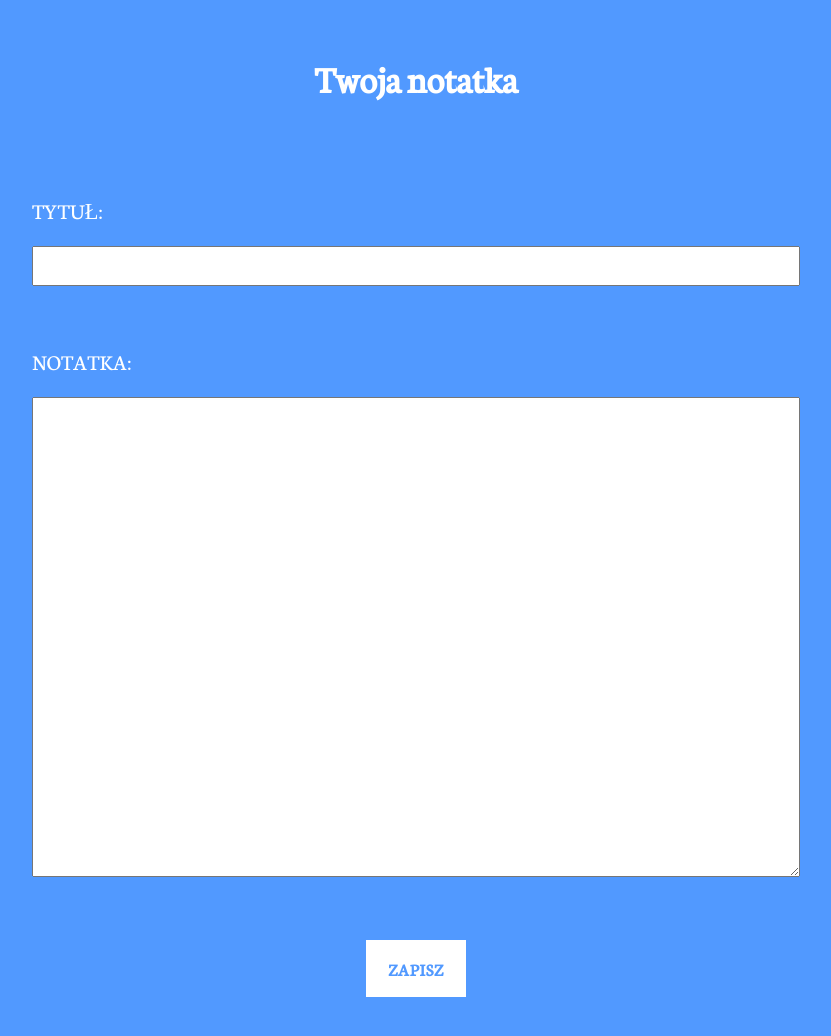
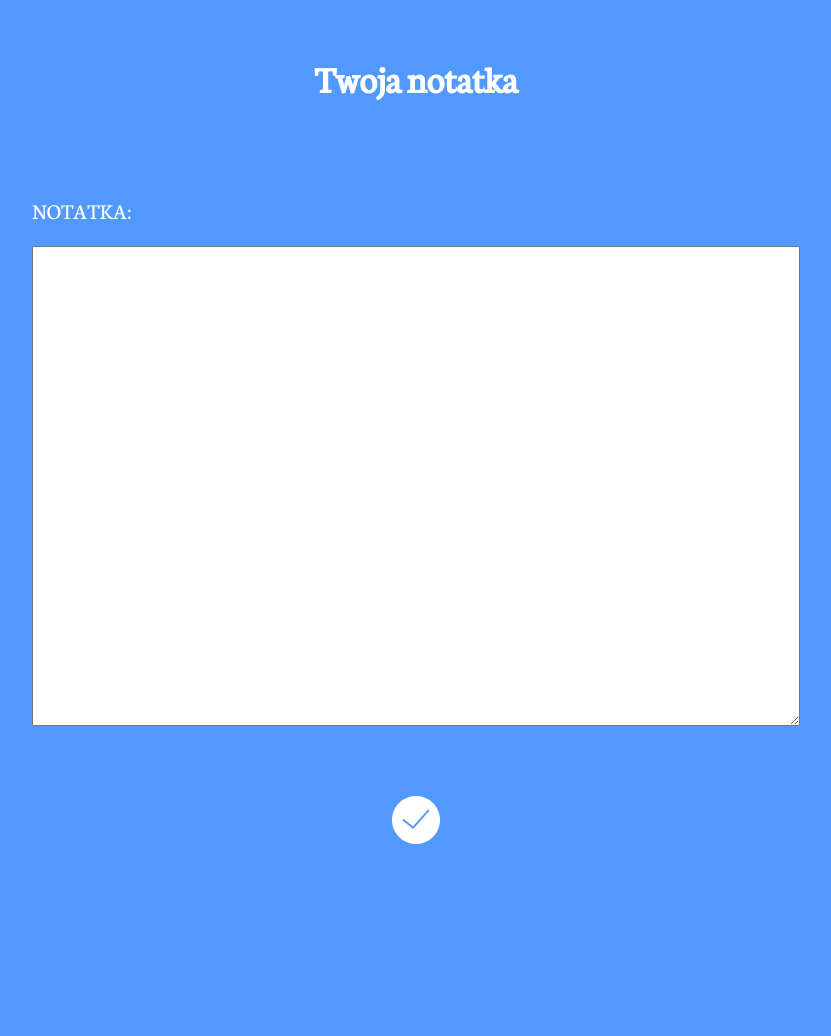
Before and after one commit to AleksandraBozenko/notatka, a website: page src/content/index.html in a window 1280 px wide. Shown: the whole page, without its empty margins (224-1055 px from the left). After the commit the page ends 890 px from the top, so only its background shows below. Drawn offline with nearby package versions, Linux system fonts and the light colour scheme; files that its build step writes are made by us from their sources.

Commit message:
Feat: Saving note in js & delete title

```diff
--- a/src/content/index.html
+++ b/src/content/index.html
@@ -35,22 +35,19 @@
        <h1 class="header__title">Twoja notatka</h1>
       </header>
       <section class="note">
-        <div class="note__title">
+        <!-- <div class="note__title">
           <p class="note__title--text">TYTUŁ:</p>
           <input class="note__title--input" type="text">
-        </div>
+        </div> -->
         <div class="note__about">
           <p class="note__about--text">NOTATKA:</p>
-          <textarea class="note__about--textarea" type="text"></textarea>
+          <textarea class="note__about--textarea note__about--textarea-js" type="text"></textarea>
         </div>
       </section>
       <div class="end">
         <div class="end__box">
-          <div class="end__box--icon">
+          <button class="end__box--icon end__box--icon-js">
             <img class="end__box--icon-img" src="/assets/img/tickClean.svg" alt="zapisz notatkę">
-          </div>
-          <button class="end__box--button">
-            <p class="end__box--button-text">ZAPISZ</p>
           </button>
         </div>
       </div>
--- a/src/js/main.js
+++ b/src/js/main.js
@@ -14,7 +14,26 @@ if ('serviceWorker' in navigator) {
   });
 }
 
-// Niżej możesz pisać.
+// Saving without button
 
+// const note = document.querySelector('.note__about--textarea-js');
 
-console.log(`Hello world!`);
+// note.addEventListener('keyup', (e) =>{
+//   localStorage.setItem('note', e.target.value);
+// })
+// if (localStorage.getItem('note')){
+//   note.value = localStorage.getItem('note');
+// }
+
+// Saving with button
+
+const note = document.querySelector('.note__about--textarea-js');
+const save = document.querySelector('.end__box--icon-js');
+
+save.addEventListener('click', (e) =>{
+  localStorage.setItem('note', note.value);
+})
+
+if (localStorage.getItem('note')){
+  note.value = localStorage.getItem('note');
+}
--- a/src/scss/main.scss
+++ b/src/scss/main.scss
@@ -28,24 +28,25 @@ html {
   @include center;
   flex-direction: column;
   padding: 20px;
-  &__title{
-    width: 70vw;
-    margin-bottom: 40px;
-    &--text{
-      width: 100%;
-    }
-    &--input{
-      width: 100%;
-      height: 5vh;
-      font-size: 1.2em;
-    }
-  }
+  // &__title{
+  //   width: 70vw;
+  //   margin-bottom: 40px;
+  //   &--text{
+  //     width: 100%;
+  //   }
+  //   &--input{
+  //     width: 100%;
+  //     height: 5vh;
+  //     font-size: 1.2em;
+  //   }
+  // }
   &__about{
     width: 70vw;
     &--textarea{
       width: 100%;
       height: 40vh;
       font-size: 1.2em;
+      padding: 10px;
     }
   }
 }
@@ -59,6 +60,8 @@ html {
     &--icon{
       width: 60px;
       height: 60px;
+      border: none;
+      background: none;
       &-img{
         width: 100%;
         height: 100%;
@@ -101,14 +104,14 @@ html {
       }
     }
   }
-  .end{
-    &__box{
-      &--button{
-        display: block;
-      }
-      &--icon{
-        display: none;
-      }
-    }
-  }
+  // .end{
+  //   &__box{
+  //     &--button{
+  //       display: block;
+  //     }
+  //     &--icon{
+  //       display: none;
+  //     }
+  //   }
+  // }
 }
```
